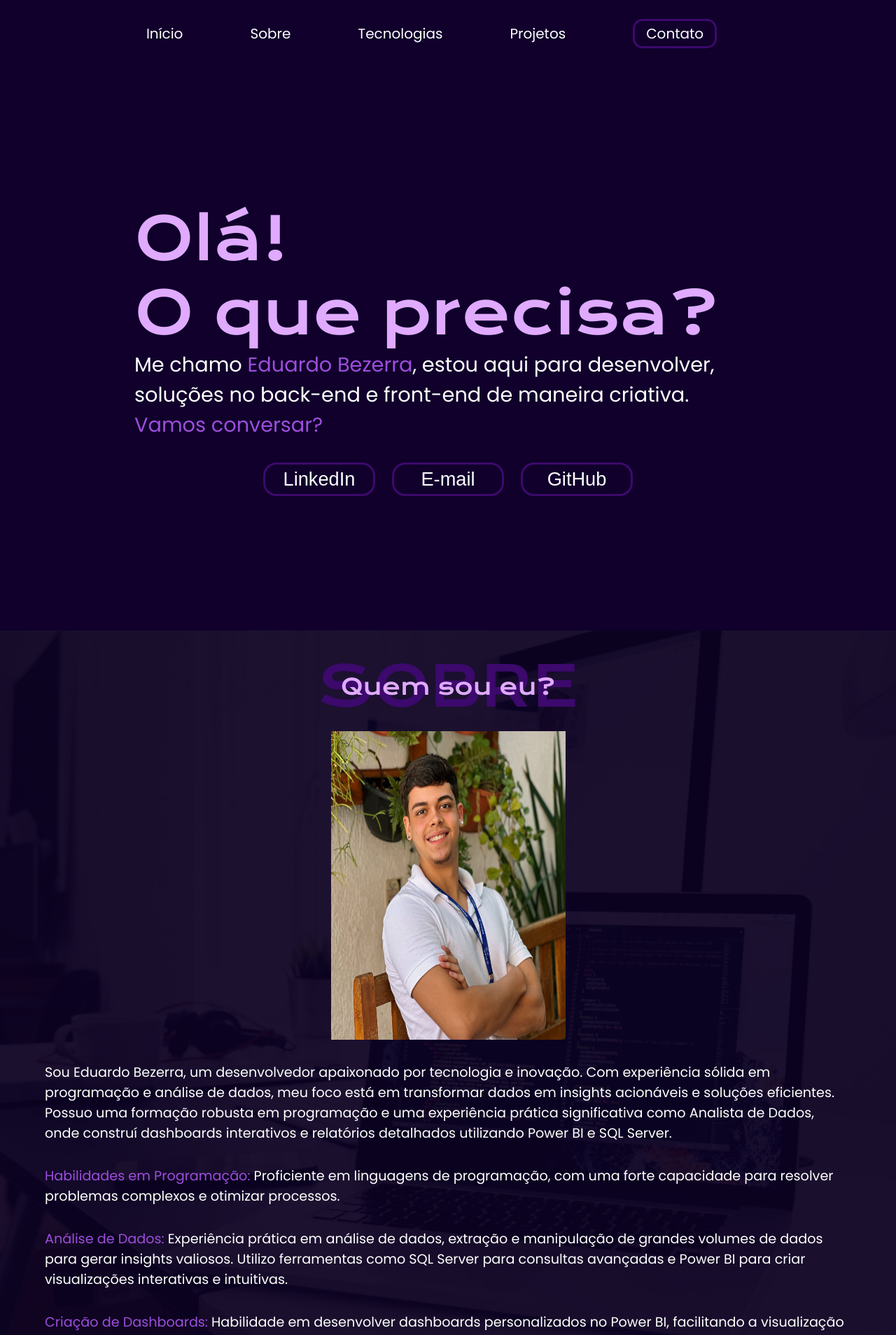
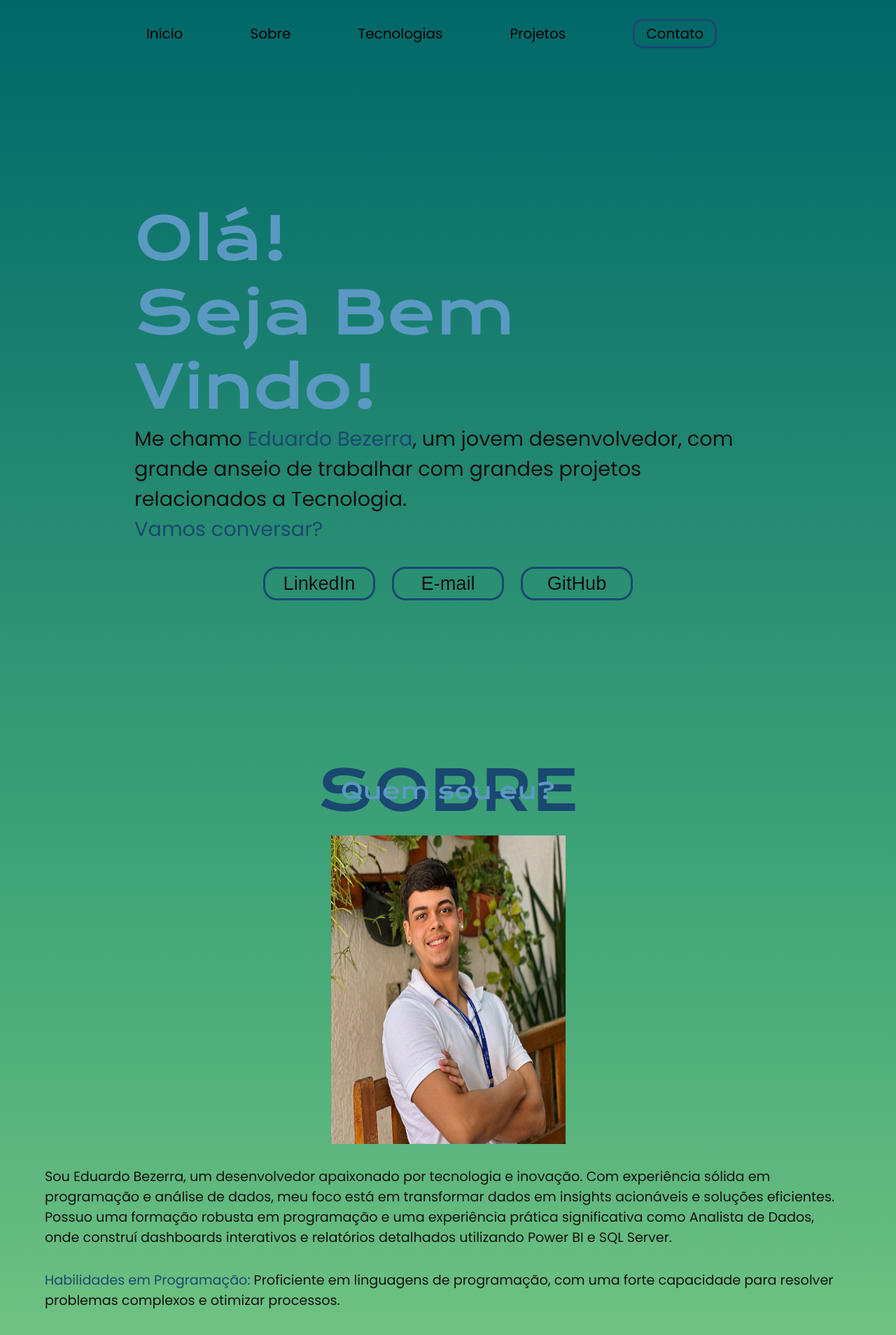
Before and after one commit to EduardoBOliveira/MeuPortifolio, a React (Vite) app in the folder Portifolio/: page / in a window 1280 px wide. Shown: the top 1908 px of the page at 70% size. Built offline with nearby package versions, Linux system fonts and the light colour scheme.

Commit message:
Atualização de Variaveis

```diff
--- a/Portifolio/src/Components/Cards/index.jsx
+++ b/Portifolio/src/Components/Cards/index.jsx
@@ -1,4 +1,3 @@
-import React from "react";
 import "./style.css";
 import BotaoAbrir from "../../assets/abrir.svg";
 import Pokedex from "../../assets/projetos/pokedex.png";
@@ -9,49 +8,53 @@ export default function Cards() {
   return (
     <>
       <main className="cards">
-        <div class="card">
+        <div className="card">
           <p className="card__name">Pokédex</p>
           <a href="https://github.com/GabiBasttos/mobileg6" target="_blank">
             <img src={BotaoAbrir} alt="" className="card__open" />
           </a>
           <img src={Pokedex} alt="" />
-          <div class="card__content">
-            <p class="card__title">Pokédex</p>
-            <p class="card__description">
+          <div className="card__content">
+            <p className="card__title">Pokédex</p>
+            <p className="card__description">
               Projeto de aplicativo de Pokédex utilizando React Native. O
               projeto foi desenvolvido em grupo e consome a PokéAPI.
             </p>
           </div>
         </div>
-        <div class="card">
+
+        <div className="card">
           <p className="card__name">UruBank</p>
           <a href="https://github.com/renatocrachmad/POO-G4" target="_blank">
             <img src={BotaoAbrir} alt="" className="card__open" />
           </a>
           <img src={UruBank} alt="" />
-          <div class="card__content">
-            <p class="card__title">UruBank</p>
-            <p class="card__description">
+          <div className="card__content">
+            <p className="card__title">UruBank</p>
+            <p className="card__description">
               Réplica de sistema bancário, com função de cadastro de clientes e
               diferentes níveis de permissões de acorddo com o cargo.
               Desenvolvido em grupo utilizando Java.
             </p>
           </div>
         </div>
-        <div class="card">
+
+        <div className="card">
           <p className="card__name">Portfólio</p>
           <a href="https://github.com/paulooosf/paulooosf.github.io" target="_blank">
             <img src={BotaoAbrir} alt="" className="card__open" />
           </a>
           <img src={Portfolio} alt="" className="card__image" />
-          <div class="card__content">
-            <p class="card__title">Portfólio</p>
-            <p class="card__description">
+          <div className="card__content">
+            <p className="card__title">Portfólio</p>
+            <p className="card__description">
               Landing page para servir de portfólio profissional. Desenvolvida
               individualmente utilizando Figma e React.
             </p>
           </div>
         </div>
+
+
       </main>
     </>
   );
--- a/Portifolio/src/Components/Cards/style.css
+++ b/Portifolio/src/Components/Cards/style.css
@@ -20,7 +20,7 @@
   justify-content: center;
   overflow: hidden;
   perspective: 1000px;
-  border: 5px solid var(--cor-roxo-escuro);
+  border: 5px solid var(--cor-bordas);
   transition: all 0.6s cubic-bezier(0.175, 0.885, 0.32, 1.275);
 }
 
@@ -45,7 +45,7 @@
 
 .card:hover {
   transform: scale(1.05);
-  box-shadow: 0 0 30px 5px var(--cor-roxo-escuro);
+  box-shadow: 0 0 30px 5px var(--cor-bordas);
 }
 
 .card:hover .card__name {
@@ -73,7 +73,7 @@
 .card__title {
   margin: 0;
   font-size: 24px;
-  color: var(--cor-roxo-escuro);
+  color: var(--cor-bordas);
   font-family: var(--fonte-krona-one);
 }
 
@@ -85,7 +85,7 @@
   margin: 10px 0 0;
   font-family: var(--fonte-poppins);
   font-size: 16px;
-  color: var(--cor-roxo-escuro);
+  color: var(--cor-bordas);
   line-height: 1.4;
 }
 
--- a/Portifolio/src/Components/Footer/style.css
+++ b/Portifolio/src/Components/Footer/style.css
@@ -2,7 +2,6 @@
   display: flex;
   flex-direction: column;
   height: 20rem;
-  background: linear-gradient(180deg, rgba(16, 0, 43, 0) 0%, #502575 100%);
   justify-content: center;
   align-items: center;
   position: relative;
@@ -10,7 +9,7 @@
 
 .contato {
   font-family: var(--fonte-poppins);
-  color: #fff;
+  color: var(--cor-paragrafos);
   font-size: 20px;
 }
 
@@ -35,31 +34,27 @@
   height: 3rem;
   font-family: var(--fonte-poppins);
   font-size: 1.7rem;
-  border: 3px solid #c77dff;
   border-radius: 0.7em;
   transition: all 0.3s ease-in, color 0.5s ease;
 }
 
 .link {
   text-decoration: none;
-  color: #ffffff;
   width: 5rem;
 }
 
 .botao:hover {
-  background-color: #ffffff;
-  box-shadow: 0 0 30px 5px var(--cor-roxo-escuro);
+  box-shadow: 0 0 30px 5px var(--cor-bordas);
   cursor: pointer;
-  color: black;
 }
 
 .botao:hover .link {
-  color: var(--cor-roxo-escuro);
+  color: var(--cor-bordas);
 }
 
 .ano {
   font-family: var(--fonte-poppins);
-  color: #fff;
+  color: var(--cor-paragrafos);
   font-size: 24px;
   position: absolute;
   bottom: 0.2rem;
@@ -68,7 +63,6 @@
 @media (max-width: 1300px) {
   .container_footer {
     height: 10rem;
-    background: linear-gradient(180deg, rgba(16, 0, 43, 0) 0%, #502575 100%);
   }
 
   .container_contato {
--- a/Portifolio/src/Components/Header/style.css
+++ b/Portifolio/src/Components/Header/style.css
@@ -9,14 +9,14 @@
 .header_lista {
   display: flex;
   flex-direction: row;
-  color: #ffffff;
+  color:var(--cor-palavras-menu);
   padding-right: 47px;
   gap: 6em;
   list-style: none;
 }
 
 .header_lista_item_link {
-  color: #ffffff;
+  color:var(--cor-palavras-menu);
   text-decoration: none;
   font-family: var(--fonte-poppins);
   font-weight: 400;
@@ -24,21 +24,21 @@
 }
 
 .header_lista_item_link_contato {
-  color: #ffffff;
+  color:var(--cor-palavras-menu);
   text-decoration: none;
   font-family: var(--fonte-poppins);
   font-weight: 400;
   font-size: 20px;
   padding: 0.2em 0.8em 0.2em 0.8em;
   border-radius: 0.7em;
-  border: 3px solid var(--cor-roxo-escuro);
+  border: 3px solid var(--cor-bordas);
   transition: all 0.3s ease, color 0.3s ease;
 }
 
 .header_lista_item_link_contato:hover {
-  color: var(--cor-roxo-escuro);
+  color: var(--cor-bordas);
   background-color: #ffffff;
-  box-shadow: 0 0 30px 5px var(--cor-roxo-escuro);
+  box-shadow: 0 0 30px 5px var(--cor-bordas);
 }
 
 @media (max-width: 1100px) {
--- a/Portifolio/src/Pages/Home/index.jsx
+++ b/Portifolio/src/Pages/Home/index.jsx
@@ -1,5 +1,3 @@
-import "~slick-carousel/slick/slick-theme.css";
-import "~slick-carousel/slick/slick.css";
 import Cards from "../../Components/Cards";
 import Footer from "../../Components/Footer";
 import Header from "../../Components/Header";
@@ -20,12 +18,12 @@ export default function Home() {
             <p className="intro_tipografias_textos_introducao">Olá!</p>
 
             <p className="intro_tipografias_textos_introducao">
-              O que precisa?
+              Seja Bem Vindo!
             </p>
 
             <p className="intro_tipografias_textos_apresentacao">
-              Me chamo <span className="destaque">Eduardo Bezerra</span>, estou
-              aqui para desenvolver, soluções no back-end e front-end de maneira criativa.
+              Me chamo <span className="destaque">Eduardo Bezerra</span>, um jovem
+              desenvolvedor, com grande anseio de trabalhar com grandes projetos relacionados a Tecnologia.
             </p>
 
             <p className="intro_tipografias_textos_apresentacao">
@@ -115,8 +113,8 @@ export default function Home() {
             Tecnologias
           </p>
           <p className="tecnologias_texto">
-            Possuo maior proficiência com a linguagem Java, porém domino
-            diferentes tecnologias em diferentes setores da programação.
+            Minha linguagem dominante é <span className="destaque">Python</span>, porem possuo conhecimento em Java, Spring, e frameworks Web,
+            além de ter estagiado em Analise de Dados, utilizando ferramentas como Power BI e SQL Server .
           </p>
 
           <div className="tecnologias_icones">
--- a/Portifolio/src/Pages/Home/intro.css
+++ b/Portifolio/src/Pages/Home/intro.css
@@ -1,11 +1,12 @@
 body {
   background: rgb(0, 0, 0);
   background: linear-gradient(
-    180deg,
-    rgba(16, 0, 43, 1) 30%,
-    rgb(6, 0, 15) 100%
-  );
-}
+    #006769,
+    #40A578,
+    #9DDE8B,
+    #E6FF94
+  )
+  }
 
 .intro {
   display: flex;
@@ -22,14 +23,14 @@ body {
 
 .intro_tipografias_textos_introducao {
   font-family: var(--fonte-krona-one);
-  color: var(--cor-headers);
+  color: var(--cor-titulos);
   font-size: 5.3rem;
 }
 
 .intro_tipografias_textos_apresentacao {
   font-family: var(--fonte-poppins);
   font-size: 1.8rem;
-  color: #fff;
+  color: var(--cor-paragrafos);
 }
 
 .destaque {
@@ -59,26 +60,26 @@ body {
   height: 3rem;
   font-family: var(--fonte-poppins);
   font-size: 1.7rem;
-  border: 3px solid var(--cor-roxo-escuro);
+  border: 3px solid var(--cor-bordas);
   border-radius: 0.7em;
   transition: all 0.3s ease-in, color 0.5s ease;
 }
 
 .link {
   text-decoration: none;
-  color: #ffffff;
+  color:var(--cor-paragrafos);
   width: 5rem;
 }
 
 .botao:hover {
-  background-color: #ffffff;
-  box-shadow: 0 0 30px 5px var(--cor-roxo-escuro);
+  background-color: #1F316F;
+  box-shadow: 0 0 30px 5px var(--cor-bordas);
   cursor: pointer;
-  color: black;
+  color: var(--cor-paragrafos);
 }
 
 .botao:hover .link {
-  color: var(--cor-roxo-escuro);
+  color: var(--cor-bordas);
 }
 
 .intro_foto {
--- a/Portifolio/src/Pages/Home/projetos.css
+++ b/Portifolio/src/Pages/Home/projetos.css
@@ -5,7 +5,7 @@
 }
 
 .projetos_titulo {
-  color: var(--cor-headers);
+  color: var(--cor-titulos);
   font-family: var(--fonte-krona-one);
   font-size: 4rem;
 }
--- a/Portifolio/src/Pages/Home/sobre.css
+++ b/Portifolio/src/Pages/Home/sobre.css
@@ -1,5 +1,5 @@
 .sobre {
-  background-image: url(../../assets/background_sobre.png);
+
   background-repeat: no-repeat;
   background-size: cover;
   height: 100%;
@@ -17,7 +17,7 @@
 .titulo_atras {
   position: absolute;
   z-index: 1;
-  color: var(--cor-roxo-escuro);
+  color: var(--cor-bordas);
   font-family: var(--fonte-krona-one);
   font-size: 6.7rem;
 }
@@ -25,7 +25,7 @@
 .titulo_frente {
   position: absolute;
   z-index: 2;
-  color: var(--cor-headers);
+  color: var(--cor-titulos);
   font-family: var(--fonte-krona-one);
   font-size: 2.3rem;
 }
@@ -49,7 +49,7 @@
 }
 
 .sobre_texto {
-  color: #fff;
+  color: var(--cor-paragrafos);
   font-family: var(--fonte-poppins);
   font-size: 1.5rem;
 }
--- a/Portifolio/src/Pages/Home/tecnologias.css
+++ b/Portifolio/src/Pages/Home/tecnologias.css
@@ -10,13 +10,13 @@
 
 .tecnologias_titulo {
   font-family: var(--fonte-krona-one);
-  color: var(--cor-headers);
+  color: var(--cor-titulos);
   font-size: 4rem;
 }
 
 .tecnologias_texto {
   font-family: var(--fonte-poppins);
-  color: #fff;
+  color: var(--cor-paragrafos);
   font-size: 1.8rem;
 }
 
--- a/Portifolio/src/Styles/global.css
+++ b/Portifolio/src/Styles/global.css
@@ -15,9 +15,11 @@ html {
 :root {
   --fonte-poppins: "Poppins", sans-serif;
   --fonte-krona-one: "Krona One", sans-serif;
-  --background-degrade-topo: #10002b;
-  --background-header-degrade-baixo: #502575;
-  --cor-headers: #e0aaff;
-  --cor-destaque-texto: #9d4edd;
-  --cor-roxo-escuro: #3c096c;
+  --cor-paragrafos: #111010;
+  --cor-titulos: #5B99C2;
+  --cor-destaque-texto: #1A4870;
+  --cor-bordas: #1A4870;
+  --cor-body-principal:#F9DBBA;
+  --cor-body-segundarias:#494036;
+  --cor-palavras-menu:#000000;
 }
```
